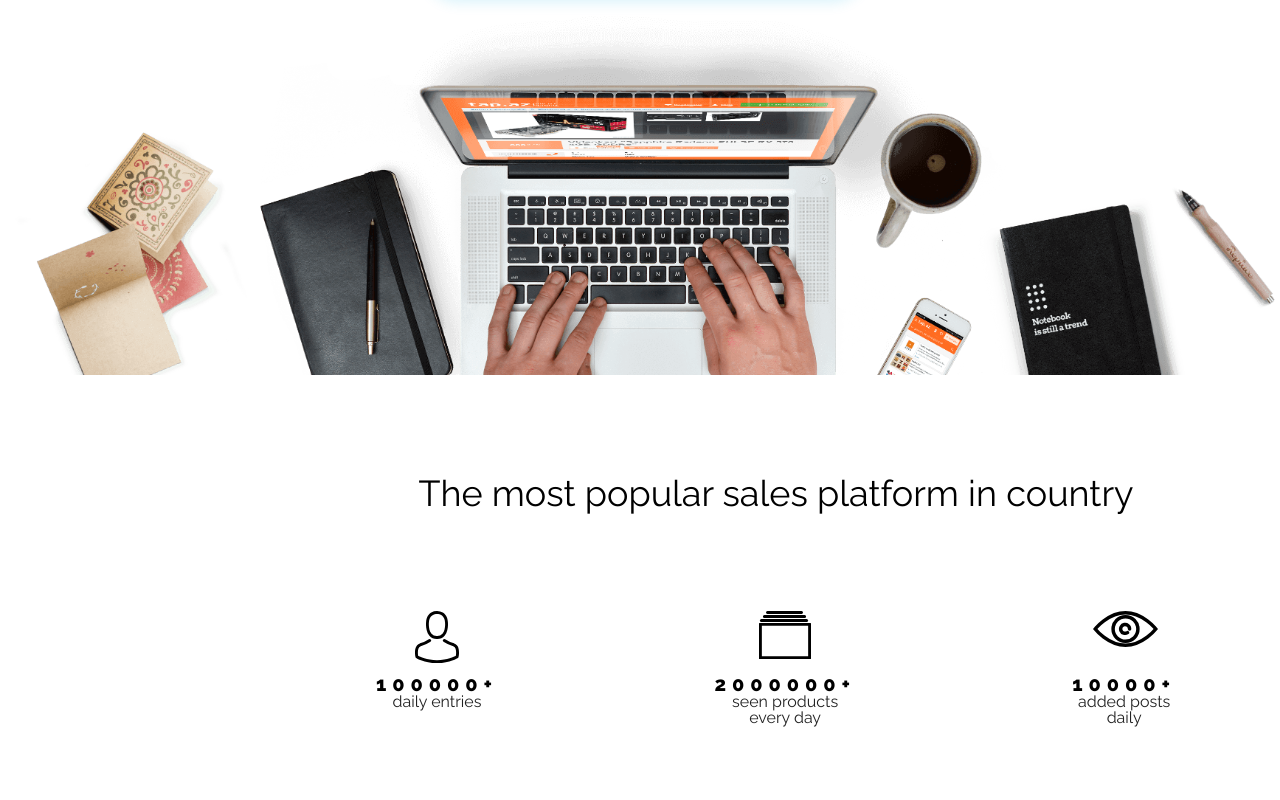
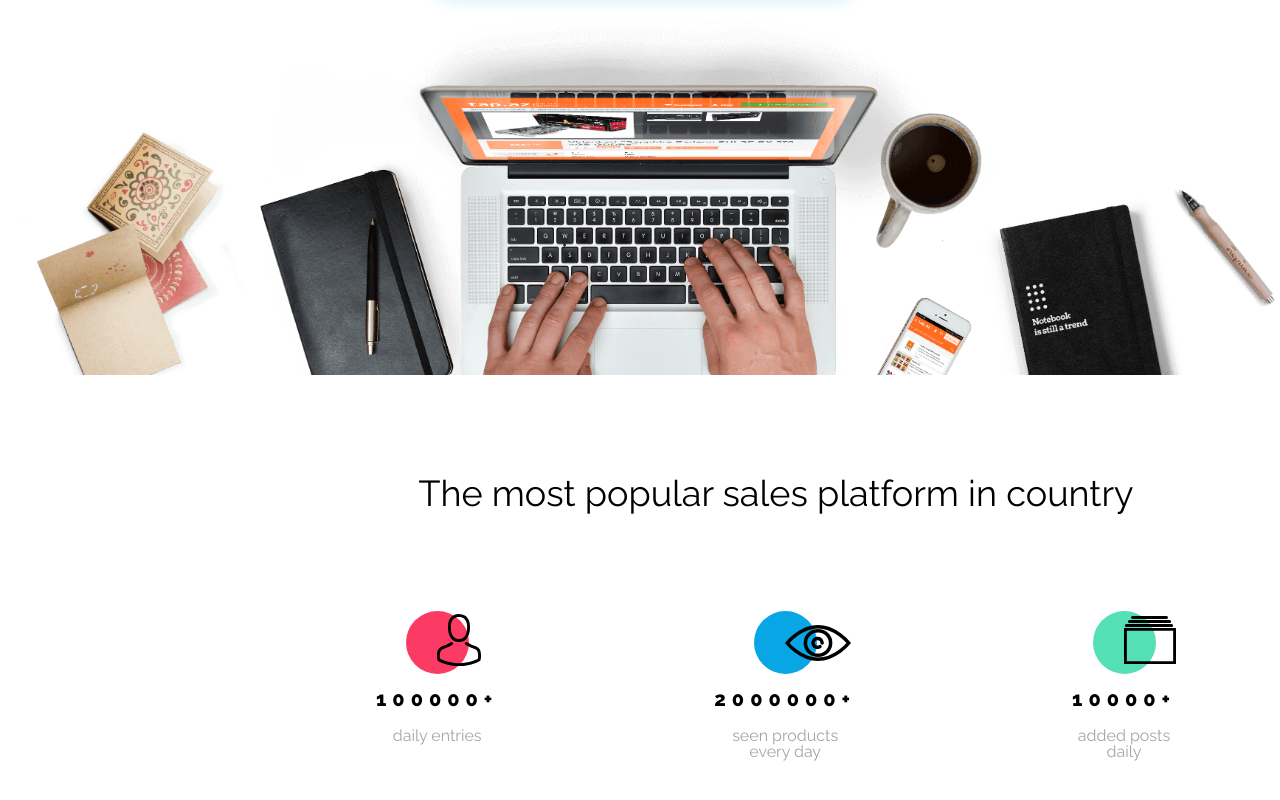
Before and after one commit to SzymonSzmydt/BestShop_Warsztat, a plain HTML site: page index.html in a window 1280 px wide. Shown: the part 391-1191 px from the top of the page. Drawn offline with nearby package versions, Linux system fonts and the light colour scheme.

Commit message:
Section statistics complete

```diff
--- a/css/style.css
+++ b/css/style.css
@@ -153,7 +153,7 @@ h2 {
     justify-content: space-between;
 }
 
-.stats_single {
+.statistics_single {
     display: flex;
     flex-direction: column;
     justify-content: flex-start;
@@ -166,12 +166,48 @@ h2 {
 .statistics_circle {
     width: 63px;
     height: 63px;
+    border-radius: 50%;
+    position: relative;
+}
+
+.statistics_single:nth-child(1) .statistics_img {
+    top: 3px;
+}
+
+.statistics_single:nth-child(1) .statistics_circle {
+    background-color: var(--color-redish);
+}
+
+.statistics_single:nth-child(2) .statistics_img {
+    top: 14px;
+}
+
+.statistics_single:nth-child(2) .statistics_circle {
+    background-color: var(--color-primary);
+}
+
+.statistics_single:nth-child(3) .statistics_img {
+    top: 5px;
+}
+
+.statistics_single:nth-child(3) .statistics_circle {
+    background-color: var(--color-green);
+}
+
+.statistics_img {
+    position: absolute;
 }
 
 .statistics_value {
+    padding-top: 15px;
     font-weight: 800;
     font-family: var(--font-raleway);
     font-size: 1.25rem;
-    letter-spacing: 5.96px;
     color: var(--color-black);
+    letter-spacing: 6px;
 }
+
+.statistics_description {
+    color: var(--color-grey);
+    margin-top: 19px;
+}
--- a/index.html
+++ b/index.html
@@ -44,23 +44,23 @@
             </div>
 
             <div class="stats_container">
-                <div class="stats_single">
+                <div class="statistics_single">
                     <div class="statistics_circle">
                         <img src="assets/Person.svg" alt="person" class="statistics_img"/>
                     </div>
                     <div class="statistics_value">100000+</div>
                     <div class="statistics_description">daily entries</div>
                 </div>
-                <div class="stats_single">
+                <div class="statistics_single">
                     <div class="statistics_circle">
-                        <img src="assets/Catalog.svg" alt="person" class="statistics_img"/>
+                        <img src="assets/Eye.svg" alt="person" class="statistics_img"/>
                     </div>
                     <div class="statistics_value">2000000+</div>
                     <div class="statistics_description">seen products<br>every day</div>
                 </div>
-                <div class="stats_single">
+                <div class="statistics_single">
                     <div class="statistics_circle">
-                        <img src="assets/Eye.svg" alt="person" class="statistics_img"/>
+                        <img src="assets/Catalog.svg" alt="person" class="statistics_img"/>
                     </div>
                     <div class="statistics_value">10000+</div>
                     <div class="statistics_description">added posts<br>daily</div>
```
